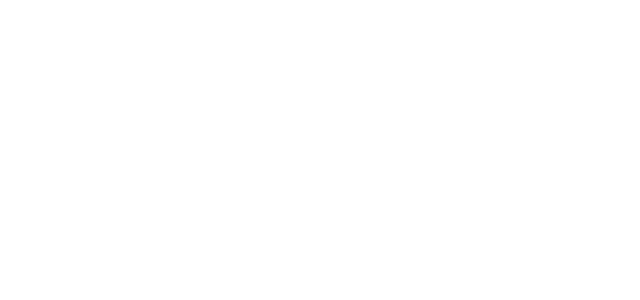
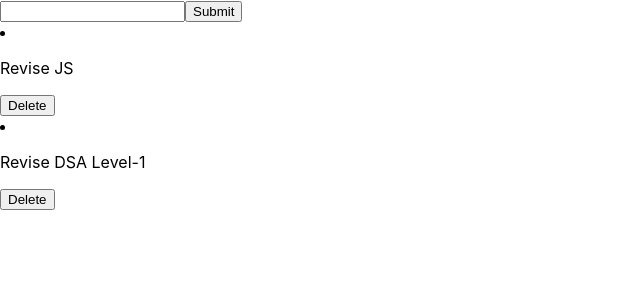
Before and after one commit to StudyCode2231/LearnMern2.0, a React (Create React App) app in the folder React/todo/: page / in a window 1280 px wide. Shown: the top 300 px of the page, without its empty margins (0-640 px from the left). Built offline with nearby package versions, Linux system fonts and the light colour scheme.

Commit message:
:zap: file updated

```diff
--- a/React/todo/src/App.js
+++ b/React/todo/src/App.js
@@ -1,11 +1,11 @@
 import logo from './logo.svg';
 import './App.css';
+import Todo from './Components/Todo';
 
 function App() {
   return (
-  <>
-
-  </>
+  //  <h1>Hello from the other side </h1>
+    <Todo/>
   );
 }
 
```
